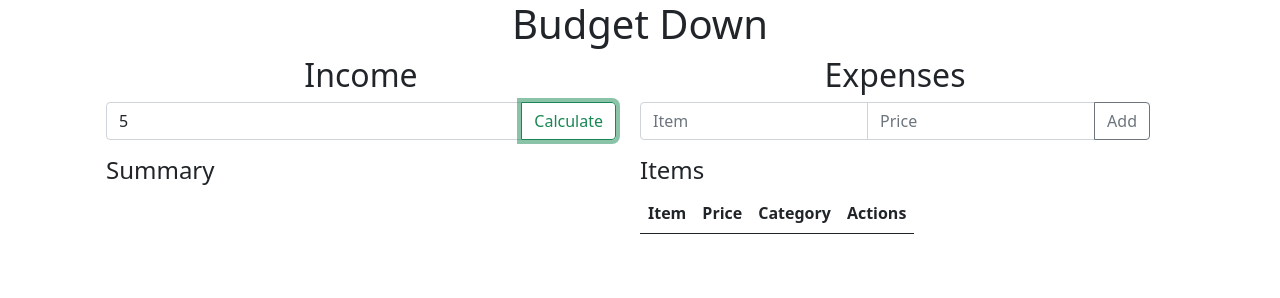
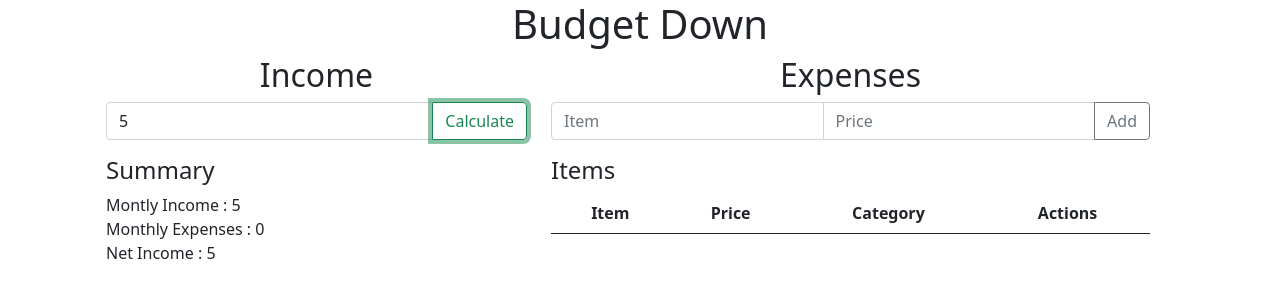
Before and after one commit to dchen046/budget-down, a plain HTML site: page index.html in a window 1280 px wide. Both pictures are taken after typing "5" into the empty fields and a click on the button "Calculate". Drawn offline with nearby package versions, Linux system fonts and the light colour scheme.

Commit message:
implemented budget calculations

```diff
--- a/index.html
+++ b/index.html
@@ -14,7 +14,8 @@
     <script src="https://cdn.jsdelivr.net/npm/bootstrap@5.0.2/dist/js/bootstrap.bundle.min.js"
         integrity="sha384-MrcW6ZMFYlzcLA8Nl+NtUVF0sA7MsXsP1UyJoMp4YLEuNSfAP+JcXn/tWtIaxVXM" crossorigin="anonymous"
         defer></script>
-    <script src="scripts/scripts.js" defer></script>
+    <script src="scripts/expenses.js" defer></script>
+    <script src="scripts/income.js" defer></script>
 </head>
 
 <body>
@@ -26,8 +27,7 @@
         </div>
 
         <div class="container row d-flex">
-
-            <div class="col">
+            <div class="col col-md-5">
                 <div class="text-center mb-3">
                     <h2>Income</h2>
                     <div class="input-group">
@@ -39,9 +39,7 @@
 
                 <div class="summary">
                     <h4>Summary</h4>
-                    <div id="summary-contents">
-
-                    </div>
+                    <div id="summary-contents"></div>
                 </div>
             </div>
 
@@ -59,10 +57,11 @@
                 <div id="item-list">
                     <h4>Items</h4>
 
+
                     <div class="table-responsive">
-                        <table class="table table-striped align-top w-auto">
+                        <table class="table table-striped text-center align-middle">
                             <thead>
-                                <tr class="text-center">
+                                <tr>
                                     <th scope="col">Item</th>
                                     <th scope="col">Price</th>
                                     <th scope="col">Category</th>
--- a/scripts/scripts.js
+++ b/scripts/expenses.js
@@ -3,15 +3,19 @@ let total_expenses = 0;
 
 const create_add_event = () => {
     const add_btn = document.getElementById("btn-addon");
-    add_btn.addEventListener("click", (e) => {
-        const item = document.getElementById("item").value;
-        const price = document.getElementById("price").value;
-        ++item_counter;
-        total_expenses += price;
-        const data = [item, price]
-        const table_content = document.getElementById("table-content");
-        table_content.appendChild(create_table_data(data));
+    add_btn.addEventListener("click", () => {
+        update_table();
     });
+}
+
+const update_table = () => {
+    const item = document.getElementById("item").value;
+    const price = document.getElementById("price").value;
+    ++item_counter;
+    total_expenses += Number(price);
+    const data = [item, price]
+    const table_content = document.getElementById("table-content");
+    table_content.appendChild(create_table_data(data));
 }
 
 const create_table_data = (data) => {
@@ -89,7 +93,6 @@ const add_delete_event = (btn) => {
         }
         content.removeChild(row);
         total_expenses -= data.value;
-        update_item_num
     });
 }
 
--- /dev/null
+++ b/scripts/income.js
@@ -0,0 +1,45 @@
+function BudgetData(income, expenses) {
+    this.income = income;
+    this.expenses = expenses;
+    this.net = income - expenses;
+}
+
+let summary;
+
+const create_calc_event = () => {
+    const calc_btn = document.getElementById("calc-btn");
+
+    calc_btn.addEventListener("click", () => {
+        update_summary();
+        write_summary();
+    });
+}
+
+
+const update_summary = () => {
+    income = Number(document.getElementById("monthly-income").value);
+    summary = new BudgetData(income, total_expenses);
+}
+
+const write_summary = () => {
+    const summary_content = document.getElementById("summary-contents");
+    // remove prev data if there is
+    if (summary_content.hasChildNodes()) {
+        summary_content.removeChild(summary_content.firstChild);
+    }
+
+    const content = document.createElement("p");
+    summary_content.appendChild(content);
+
+    const data = [
+        `Montly Income : ${summary.income}`,
+        `Monthly Expenses : ${summary.expenses}`,
+        `Net Income : ${summary.net}`,
+    ]
+
+    for (let i = 0; i < data.length; ++i) {
+        content.innerText += data[i] + "\n";
+    }
+}
+
+create_calc_event();
```
